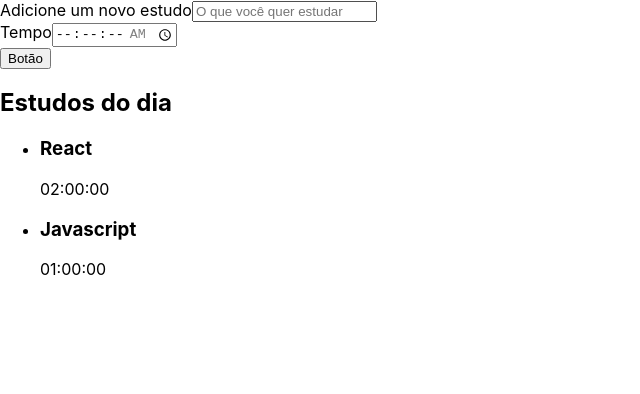
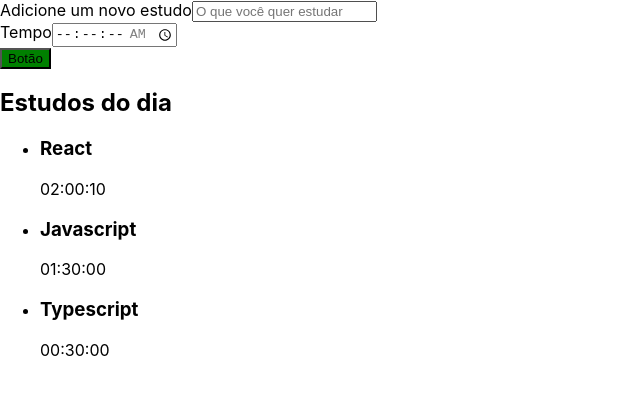
Before and after one commit to janainaon1/react-alura-studies, a React (Create React App) app: page / in a window 1280 px wide. Shown: the top 394 px of the page, without its empty margins (0-640 px from the left). Built offline with nearby package versions, Linux system fonts and the light colour scheme; the HTML template or start-up script is replaced by a standard one.

Commit message:
add styles inline

```diff
--- a/src/components/Botao/index.tsx
+++ b/src/components/Botao/index.tsx
@@ -2,8 +2,25 @@
 
 class Botao extends React.Component {
   render() {
+    // const color = 'pink'
+    // const backgroundColor = 'pink'
+    // const styles = {
+    //   backgroundColor
+    // }
+    const estaAtivo = true;
+    const styles = {
+      backgroundColor: estaAtivo ? 'green' : 'red'
+    }
     return (
-      <button>Botão</button>
+      <button
+      // style={{
+      //   // backgroundColor: color
+      //   backgroundColor
+      // }}
+      style={styles}
+      >
+        Botão
+      </button>
     )
   }
 }
--- a/src/components/Lista/index.tsx
+++ b/src/components/Lista/index.tsx
@@ -1,20 +1,29 @@
 import React from 'react';
 
 function Lista() {
+  const tarefas = [
+    {
+      nome: 'React',
+      tempo: '02:00:10'
+    }, {
+      nome: 'Javascript',
+      tempo: '01:30:00'
+    }, {
+      nome: 'Typescript',
+      tempo: '00:30:00'
+    }
+  ]
   return (
     <aside>
       <h2>Estudos do dia</h2>
       <ul>
-        <li>
-          <h3>React</h3>
-          <span>02:00:00</span>
-        </li>
-        <li>
-          <h3>Javascript</h3>
-          <span>01:00:00</span>
-        </li>
+        {tarefas.map((tarefa, index) => (
+          <li key={index}>
+            <h3>{tarefa.nome}</h3>
+            <span>{tarefa.tempo}</span>
+          </li>
+        ))}
       </ul>
-
     </aside>
   )
 }
```
